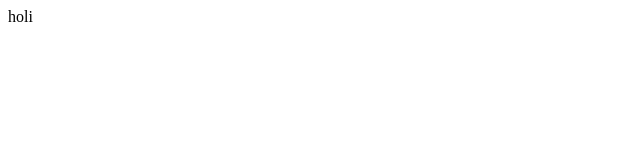
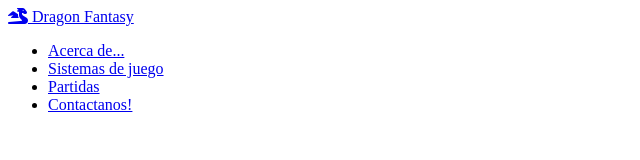
Before and after one commit to SirPoko/Integrador, a plain HTML site: page contacto.html in a window 1280 px wide. Shown: the whole page, without its empty margins (0-640 px from the left). Drawn offline with Linux system fonts and the light colour scheme.

Commit message:
Contacto

```diff
--- a/contacto.html
+++ b/contacto.html
@@ -4,9 +4,34 @@
     <meta charset="UTF-8">
     <meta http-equiv="X-UA-Compatible" content="IE=edge">
     <meta name="viewport" content="width=device-width, initial-scale=1.0">
+    <meta name="description" content="Servicio de contratacion juegos de rol">
+    <meta name="author" content="Gomez Gonzalo">
     <title>Document</title>
+    <script src="https://kit.fontawesome.com/42513131f9.js" crossorigin="anonymous"></script>
 </head>
 <body>
-   holi
+    <header>
+        <a href="./index.html">
+            <i class="fa-solid fa-dragon"></i>
+            <span>Dragon Fantasy</span>
+        </a>
+        <nav>
+            <ul>
+                <li>
+                    <a href="#about"> Acerca de...</a>
+                </li>
+                <li>
+                    <a href="#sistemas">Sistemas de juego</a>
+                </li>
+                <li>
+                    <a href="#partidas">Partidas</a>
+                </li>
+                <li>
+                    <a href="contacto.html">Contactanos!</a>
+                </li>
+            </ul>
+        </nav>
+    </header>
+
 </body>
 </html>
```
